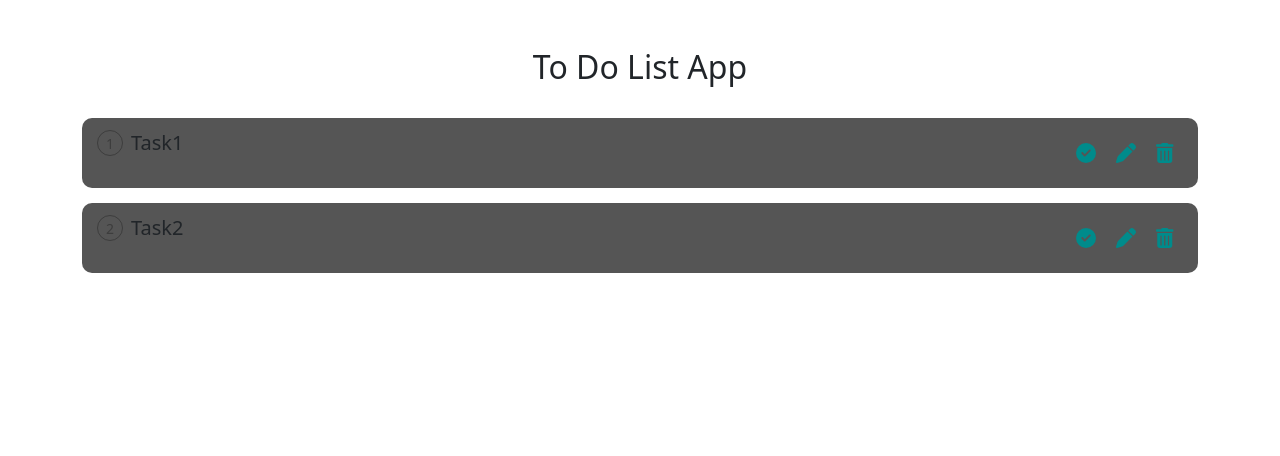
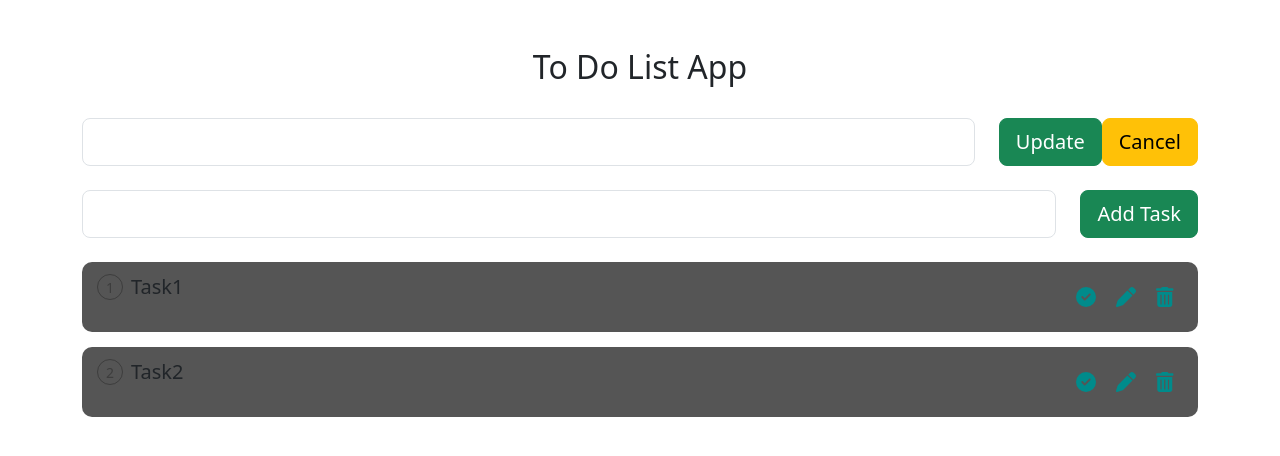
Before and after one commit to jakar79/to-do-react, a React (Create React App) app: page / in a window 1280 px wide. Shown: the top 456 px of the page. Built offline with nearby package versions, Linux system fonts and the light colour scheme.

Commit message:
committed

```diff
--- a/src/App.css
+++ b/src/App.css
@@ -17,10 +17,13 @@ body {
   padding: 10px 140px 30px 15px;
 }
 
+.taskBg .taskText {
+  flex: 1;
+}
+
 .taskBg .done .taskText {
   text-decoration: line-through;
   opacity: 0.3;
-  flex: 1;
 }
 
 .taskNum {
@@ -61,3 +64,7 @@ body {
 .taskBg .iconsWrap span:hover {
   color: aqua;
 }
+
+.mr-20 {
+  margin: 0 25px 0 0;
+}
--- a/src/App.js
+++ b/src/App.js
@@ -16,10 +16,19 @@ function App() {
   const [newTask, setNewTask] = useState('');
   const [updateData, setUpdateData] = useState('');
 
+
+
   // Add Task
   const addTask = () => {
+    if(newTask){
+      let num = toDo.length +1;
+      let newEntry = {id: num, title: newTask, status: false};
+      setToDo([...toDo, newEntry]);
+      setNewTask('');
+    }
+  };
 
-  };
+
 
   // Delete Task
 
@@ -57,27 +66,68 @@ function App() {
       <br/><br/>
       <h2>To Do List App</h2>
       <br></br>
+      {/* Update task */}
+      <div className='row'>
+        <div className='col'>
+          <input className='form-control form-control-lg'/>
+        </div>
+        <div className='col-auto'>
+          <button
+            className='btn btn-lg btn-success'>Update
+          </button>
+          <button
+            className='btn btn-lg btn-warning'>Cancel
+          </button>
+        </div>
+      </div>
+      <br />
+
+      {/* Add Task*/}
+      <div className='row'>
+        <div className='col'>
+          <input
+            className='form-control form-control-lg'
+            value={newTask}
+            onChange={(e) => setNewTask(e.target.value)}
+          />
+        </div>
+        <div className='col-auto'>
+          <button
+            className='btn btn-lg btn-success'
+            onClick={addTask}>Add Task
+          </button>
+        </div>
+      </div>
+      <br />
+
       {/* Display ToDos */}
 
       { toDo && toDo.length ? '' : 'No Task...' }
+
       { toDo && toDo
+      .sort((a, b) => a.id > b.id ? 1 : -1)
       .map((task, index) => {
         return (
           <React.Fragment key={task.id}>
 
             <div className="col taskBg">
+
               <div className={task.status ?  'done' : ''}>
                 <span className = "taskNum">{index + 1} </span>
                 <span className = "taskText">{task.title}</span>
               </div>
+
               <div className='iconsWrap'>
-                <span>
+
+                <span title='Completed / not Completed'>
                   <FontAwesomeIcon icon={faCircleCheck} />
                 </span>
-                <span>
+
+                <span title='Edit'>
                   <FontAwesomeIcon icon={faPen} />
                 </span>
-                <span>
+
+                <span title='Delete'>
                   <FontAwesomeIcon icon={faTrashCan} />
                 </span>
               </div>
```
